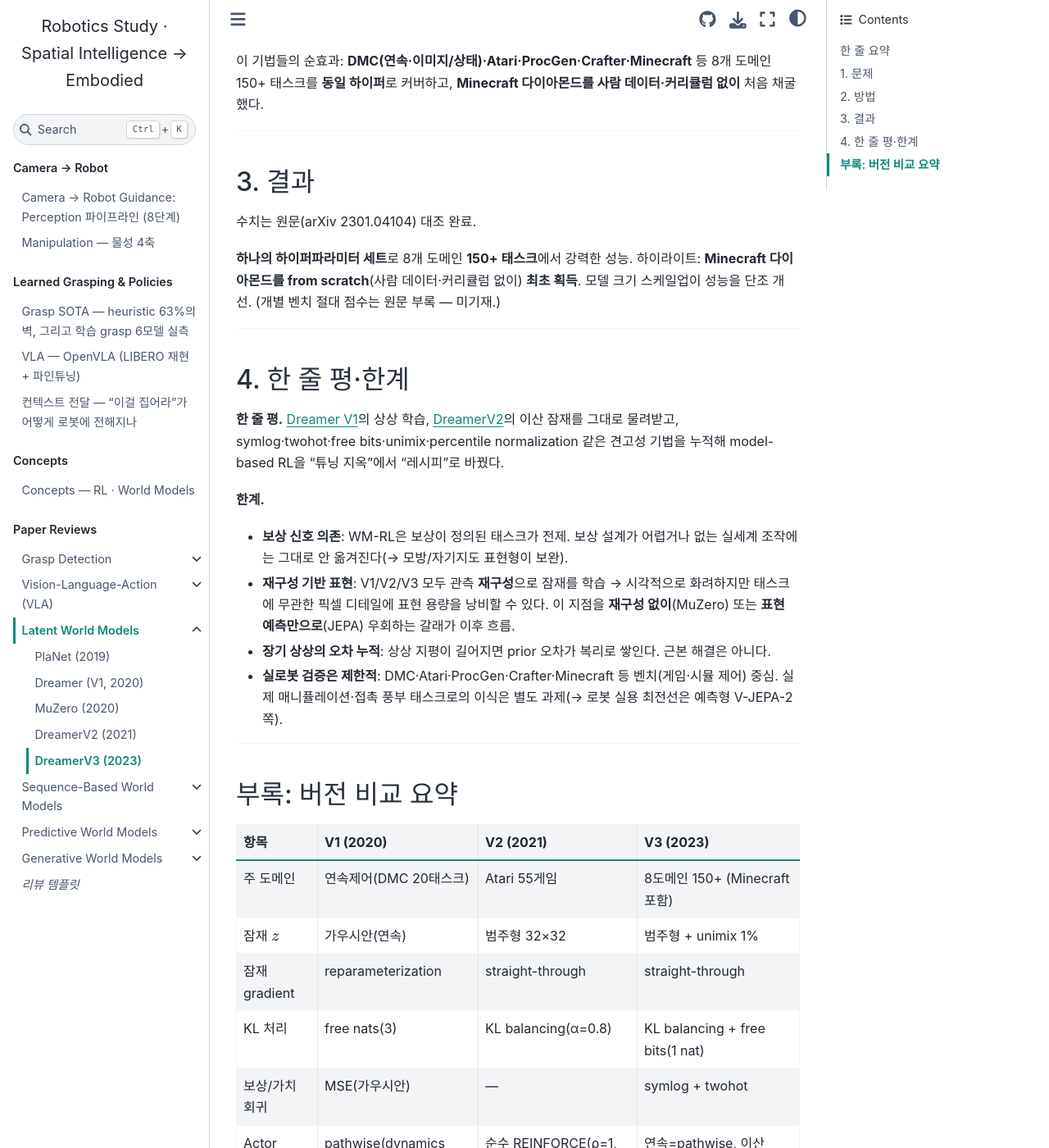
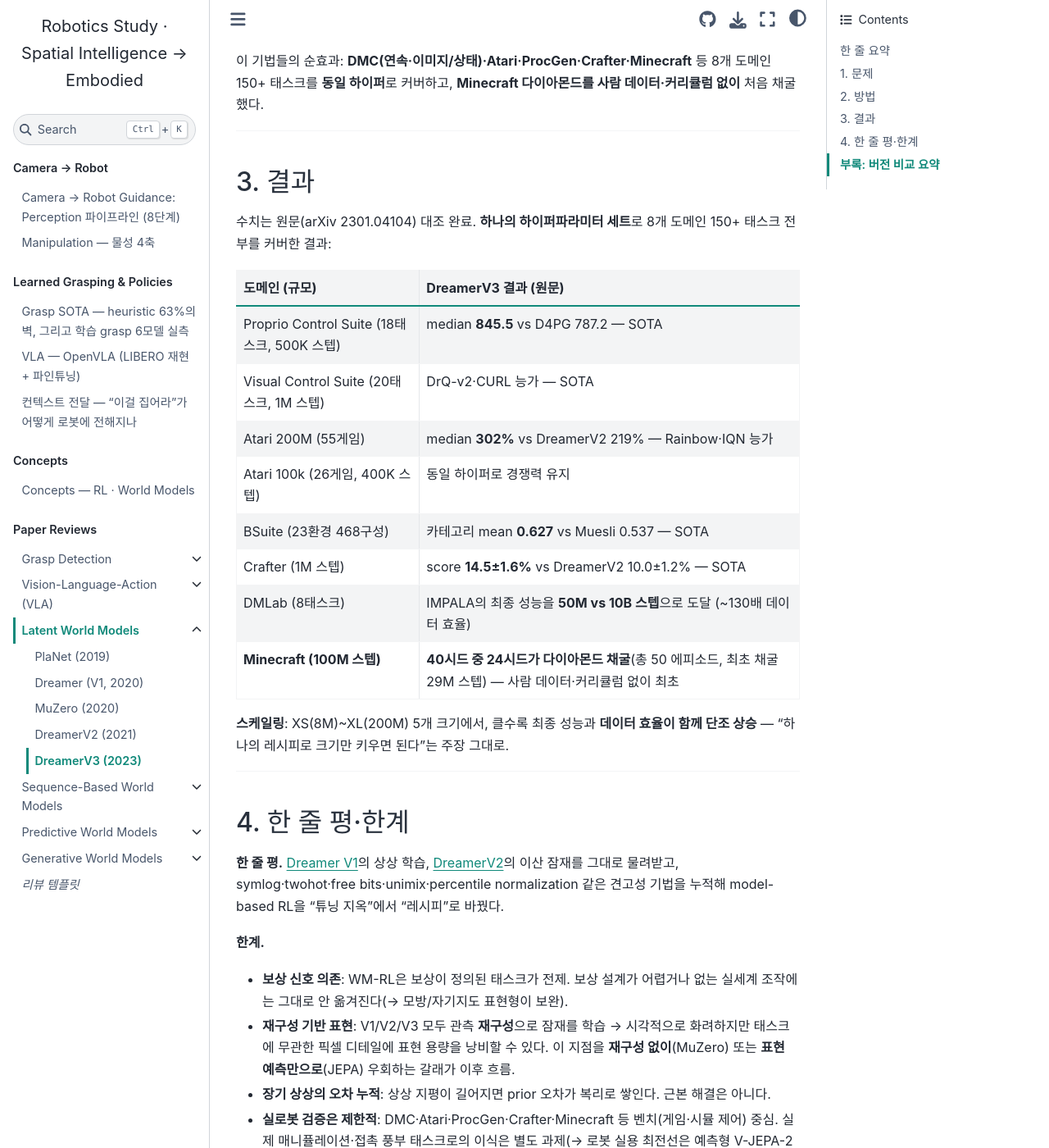
Before and after one commit to DoHyun468/robotics-study, a Jupyter Book: the page built from world-models/dreamerv3.md, in a window 1280 px wide and 1400 px high, scrolled down 2478 px. Shown: the whole window at 82% size. Built offline with Jupyter Book 1.0.4 settings and Sphinx 7.4.7 and the Sphinx Book theme 1.1.4, drawn with Linux system fonts in a browser that asks for light colours.

Commit message:
DreamerV2/V3 결과 섹션 보강: 도메인별 수치 표 (원문 대조)
- V3: 8도메인 전체 결과 표 — proprio 845.5 vs D4PG 787.2, Atari200M median 302% vs V2 219%,
  BSuite 0.627 vs Muesli 0.537, Crafter 14.5%, DMLab 50M vs IMPALA 10B, Minecraft 다이아
  24/40시드(최초 29M 스텝), 스케일링 XS(8M)~XL(200M) 단조 상승 [2301.04104].
- V2: 결과를 표로 정리(median 2.15/mean 11.33/clipped 0.28, IQN·Rainbow 비교) [2010.02193].

Co-Authored-By: Claude Fable 5 <noreply@anthropic.com>

```diff
--- a/world-models/dreamerv3.md
+++ b/world-models/dreamerv3.md
@@ -83,9 +83,20 @@ actor는 $\tilde V^\lambda$를 최대화 + **고정 엔트로피 계수**로 탐
 
 ## 3. 결과
 
-수치는 원문(arXiv 2301.04104) 대조 완료.
+수치는 원문(arXiv 2301.04104) 대조 완료. **하나의 하이퍼파라미터 세트**로 8개 도메인 150+ 태스크 전부를 커버한 결과:
 
-**하나의 하이퍼파라미터 세트**로 8개 도메인 **150+ 태스크**에서 강력한 성능. 하이라이트: **Minecraft 다이아몬드를 from scratch**(사람 데이터·커리큘럼 없이) **최초 획득**. 모델 크기 스케일업이 성능을 단조 개선. (개별 벤치 절대 점수는 원문 부록 — 미기재.)
+| 도메인 (규모) | DreamerV3 결과 (원문) |
+|---------------|----------------------|
+| Proprio Control Suite (18태스크, 500K 스텝) | median **845.5** vs D4PG 787.2 — SOTA |
+| Visual Control Suite (20태스크, 1M 스텝) | DrQ-v2·CURL 능가 — SOTA |
+| Atari 200M (55게임) | median **302%** vs DreamerV2 219% — Rainbow·IQN 능가 |
+| Atari 100k (26게임, 400K 스텝) | 동일 하이퍼로 경쟁력 유지 |
+| BSuite (23환경 468구성) | 카테고리 mean **0.627** vs Muesli 0.537 — SOTA |
+| Crafter (1M 스텝) | score **14.5±1.6%** vs DreamerV2 10.0±1.2% — SOTA |
+| DMLab (8태스크) | IMPALA의 최종 성능을 **50M vs 10B 스텝**으로 도달 (~130배 데이터 효율) |
+| **Minecraft (100M 스텝)** | **40시드 중 24시드가 다이아몬드 채굴**(총 50 에피소드, 최초 채굴 29M 스텝) — 사람 데이터·커리큘럼 없이 최초 |
+
+**스케일링**: XS(8M)~XL(200M) 5개 크기에서, 클수록 최종 성능과 **데이터 효율이 함께 단조 상승** — "하나의 레시피로 크기만 키우면 된다"는 주장 그대로.
 
 ---
 
```
Also changed, not shown: world-models/dreamerv2.md (+11 -2 lines).
